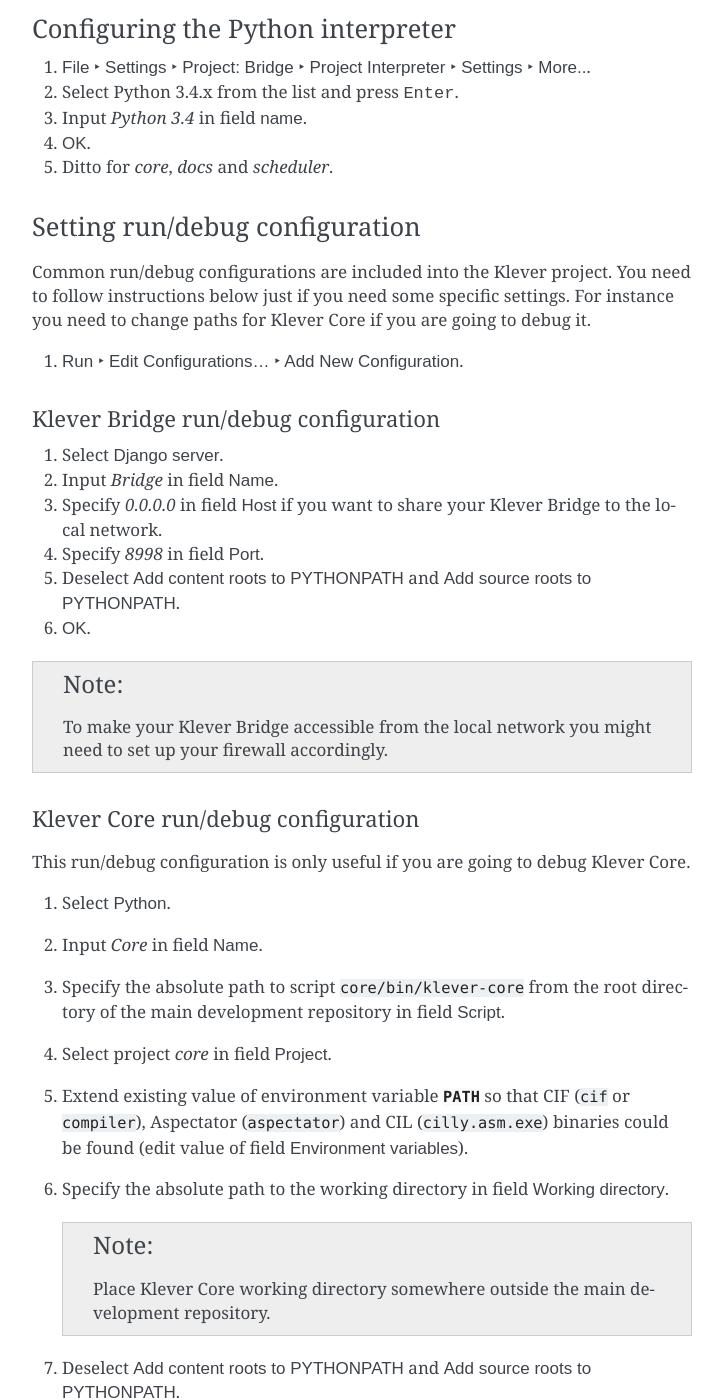
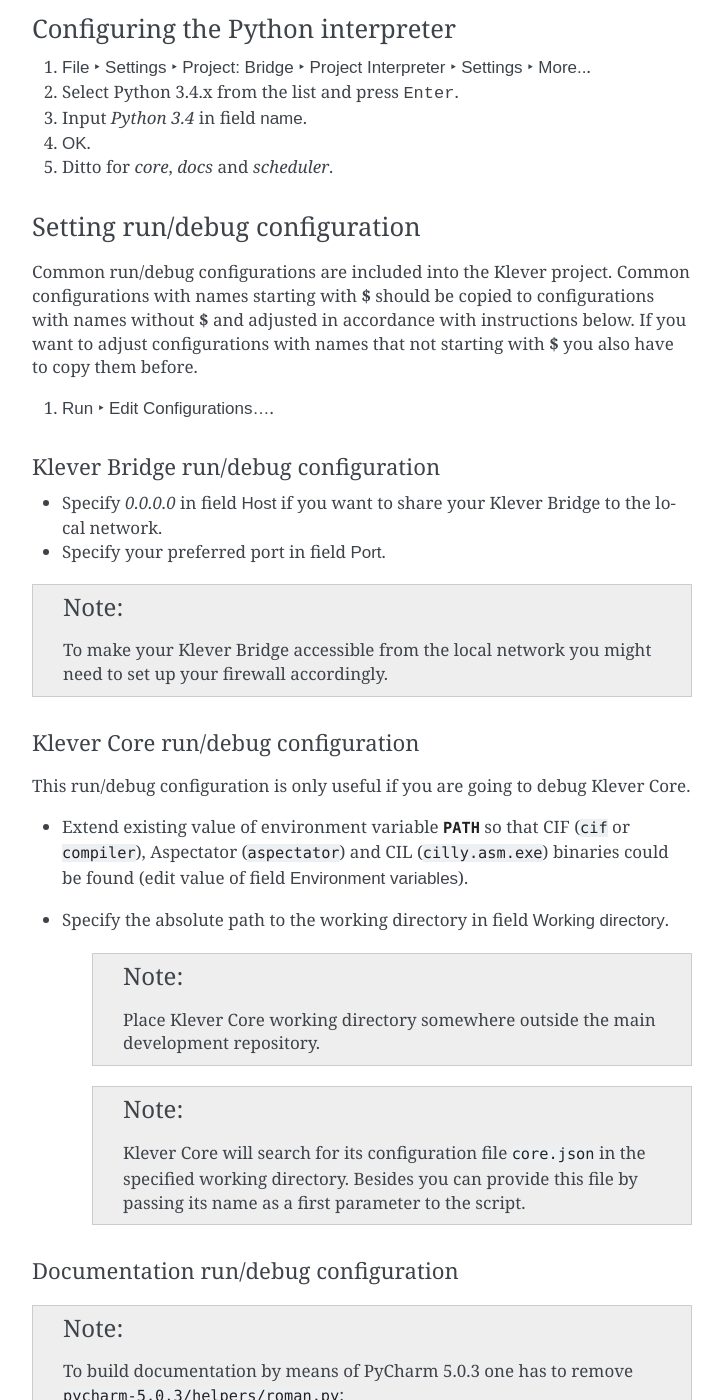
Before and after one commit to ldv-klever/klever, a Sphinx documentation site: the page built from docs/dev.rst, in a window 1280 px wide and 1400 px high, scrolled down 3922 px. Shown: the whole window, without its empty margins (388-1111 px from the left). Built offline with Sphinx 7.4.7, drawn with Linux system fonts in a browser that asks for light colours; some of the changed text lies outside the part shown.

Commit message:
Fix how to use run/debug configuraitons

```diff
--- a/docs/dev.rst
+++ b/docs/dev.rst
@@ -143,20 +143,17 @@
 ^^^^^^^^^^^^^^^^^^^^^^^^^^^^^^^
 
 Common run/debug configurations are included into the Klever project.
-You need to follow instructions below just if you need some specific settings.
-For instance you need to change paths for Klever Core if you are going to debug it.
+Common configurations with names starting with **$** should be copied to configurations with names without **$** and
+adjusted in accordance with instructions below.
+If you want to adjust configurations with names that not starting with **$** you also have to copy them before.
 
-#. :menuselection:`Run --> Edit Configurations... --> Add New Configuration`.
+#. :menuselection:`Run --> Edit Configurations...`.
 
 Klever Bridge run/debug configuration
 """""""""""""""""""""""""""""""""""""
 
-#. Select :menuselection:`Django server`.
-#. Input *Bridge* in field :guilabel:`Name`.
-#. Specify *0.0.0.0* in field :guilabel:`Host` if you want to share your Klever Bridge to the local network.
-#. Specify *8998* in field :guilabel:`Port`.
-#. Deselect :guilabel:`Add content roots to PYTHONPATH` and :guilabel:`Add source roots to PYTHONPATH`.
-#. :menuselection:`OK`.
+* Specify *0.0.0.0* in field :guilabel:`Host` if you want to share your Klever Bridge to the local network.
+* Specify your preferred port in field :guilabel:`Port`.
 
 .. note:: To make your Klever Bridge accessible from the local network you might need to set up your firewall
           accordingly.
@@ -166,36 +163,18 @@
 
 This run/debug configuration is only useful if you are going to debug Klever Core.
 
-#. Select :menuselection:`Python`.
-#. Input *Core* in field :guilabel:`Name`.
-#. Specify the absolute path to script :file:`core/bin/klever-core` from the root directory of the main development
-   repository in field :guilabel:`Script`.
-#. Select project *core* in field :guilabel:`Project`.
-#. Extend existing value of environment variable :envvar:`PATH` so that CIF (:file:`cif` or :file:`compiler`),
-   Aspectator (:file:`aspectator`) and CIL (:file:`cilly.asm.exe`) binaries could be found (edit value of field
-   :guilabel:`Environment variables`).
-#. Specify the absolute path to the working directory in field :guilabel:`Working directory`.
+* Extend existing value of environment variable :envvar:`PATH` so that CIF (:file:`cif` or :file:`compiler`),
+  Aspectator (:file:`aspectator`) and CIL (:file:`cilly.asm.exe`) binaries could be found (edit value of field
+  :guilabel:`Environment variables`).
+* Specify the absolute path to the working directory in field :guilabel:`Working directory`.
 
    .. note:: Place Klever Core working directory somewhere outside the main development repository.
 
-#. Deselect :guilabel:`Add content roots to PYTHONPATH` and :guilabel:`Add source roots to PYTHONPATH`.
-#. :menuselection:`OK`.
-
-.. note:: Klever Core will search for its configuration file :file:`core.json` in the specified working directory.
-          Besides you can provide this file by passing its name as a first parameter to the script.
+   .. note:: Klever Core will search for its configuration file :file:`core.json` in the specified working directory.
+             Besides you can provide this file by passing its name as a first parameter to the script.
 
 Documentation run/debug configuration
 """""""""""""""""""""""""""""""""""""
-
-#. Select :menuselection:`Python docs --> Sphinx task`.
-#. Input *docs* in field :guilabel:`Name`.
-#. Specify *docs* in field :guilabel:`Input`.
-#. Specify *docs/_build/html* in field :guilabel:`Output`.
-#. Select project *docs* in field :guilabel:`Project`.
-#. Specify the absolute path to the root directory of the main development repository in field
-   :guilabel:`Working directory`.
-#. Deselect :guilabel:`Add content roots to PYTHONPATH` and :guilabel:`Add source roots to PYTHONPATH`.
-#. :menuselection:`OK`.
 
 .. note:: To build documentation by means of PyCharm 5.0.3 one has to remove :file:`pycharm-5.0.3/helpers/roman.py`::
 
```
